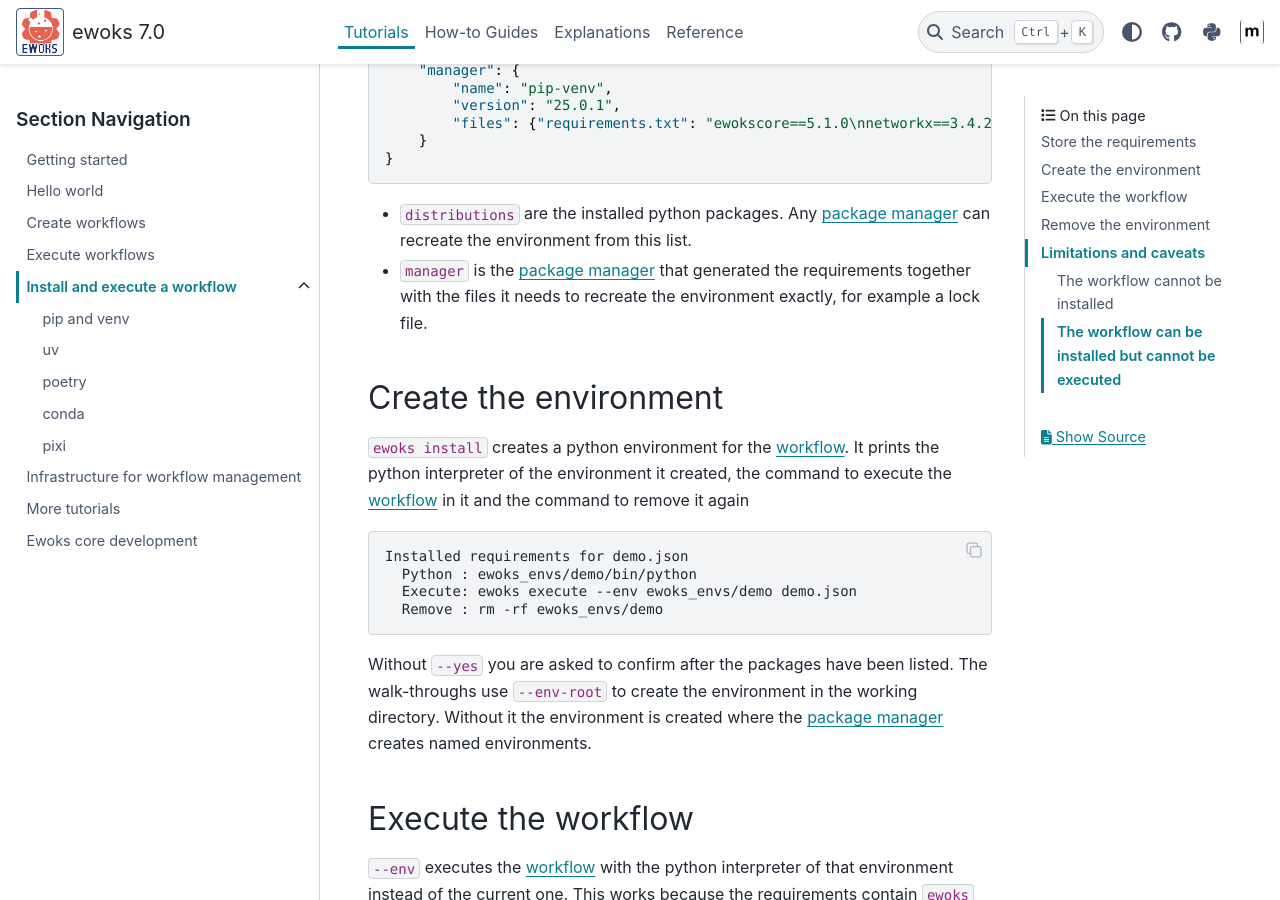
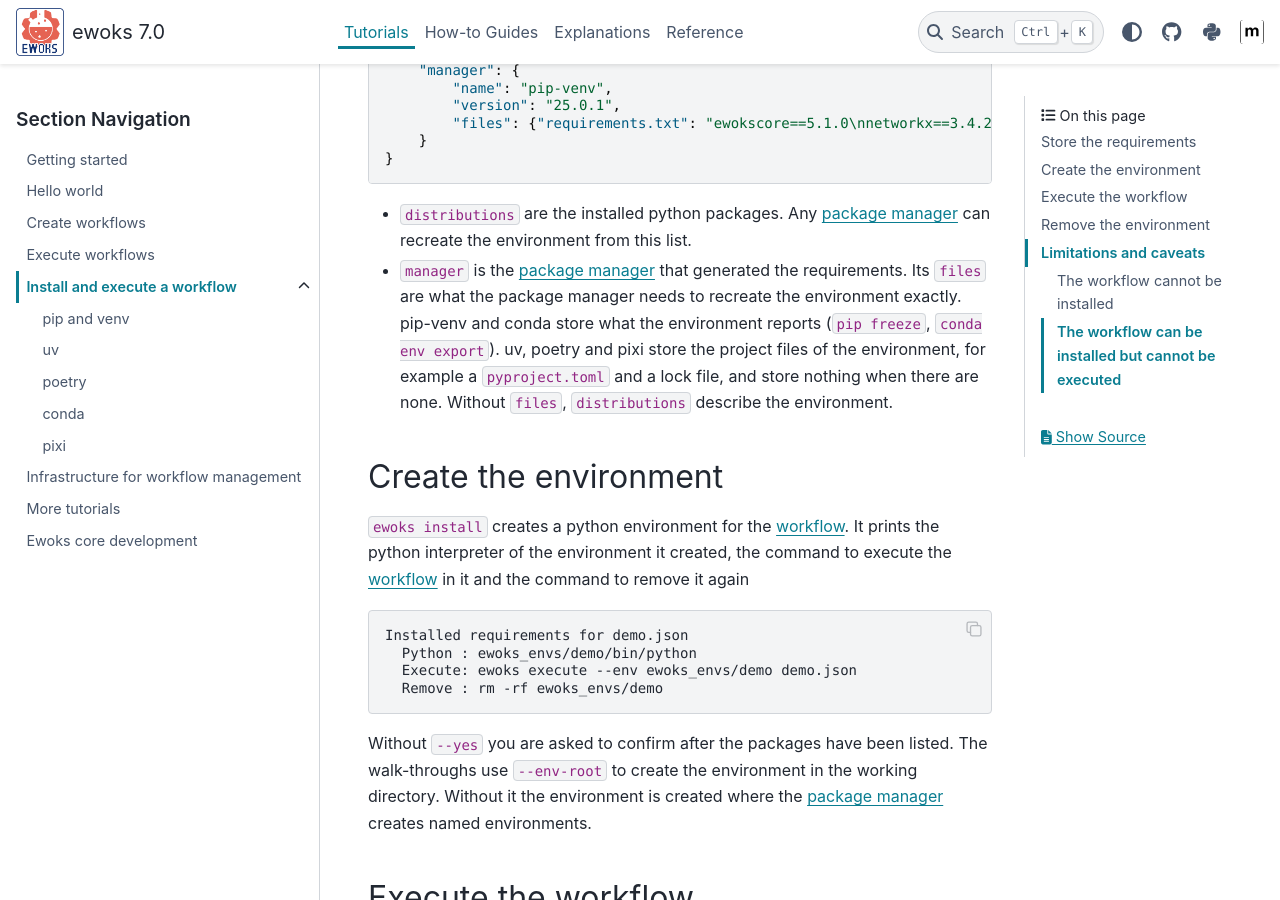
Before and after one commit to ewoks-kit/ewoks, a Sphinx documentation site: the page built from doc/tutorials/install.rst, in a window 1280 px wide and 900 px high, scrolled down 1074 px. Built offline with Sphinx 7.4.7 and the PyData theme 0.15.4, drawn with Linux system fonts in a browser that asks for light colours; pages that are not in the unit, such as notebooks, are missing from menus.

Commit message:
updating install documentation

```diff
--- a/doc/tutorials/install.rst
+++ b/doc/tutorials/install.rst
@@ -55,8 +55,12 @@ Store the requirements
 
 * ``distributions`` are the installed python packages. Any :term:`package manager` can
   recreate the environment from this list.
-* ``manager`` is the :term:`package manager` that generated the requirements together with
-  the files it needs to recreate the environment exactly, for example a lock file.
+* ``manager`` is the :term:`package manager` that generated the requirements. Its ``files``
+  are what the package manager needs to recreate the environment exactly. pip-venv and
+  conda store what the environment reports (``pip freeze``, ``conda env export``). uv,
+  poetry and pixi store the project files of the environment, for example a
+  ``pyproject.toml`` and a lock file, and store nothing when there are none. Without
+  ``files``, ``distributions`` describe the environment.
 
 Create the environment
 ----------------------
```
